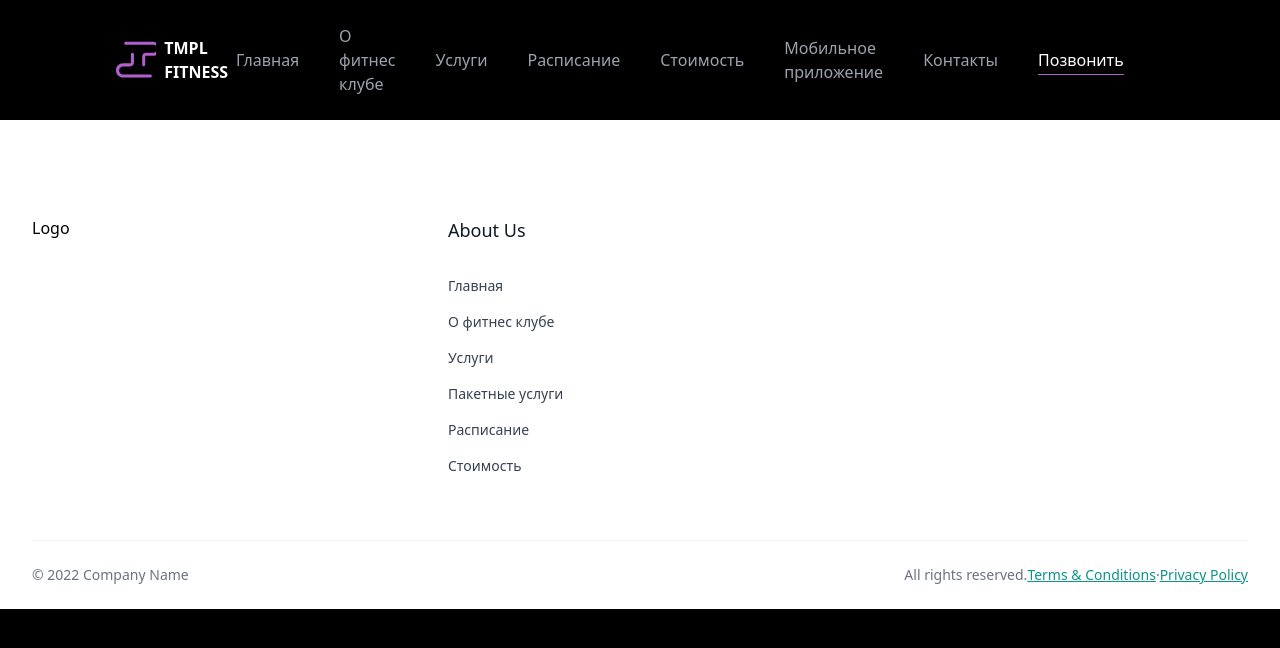
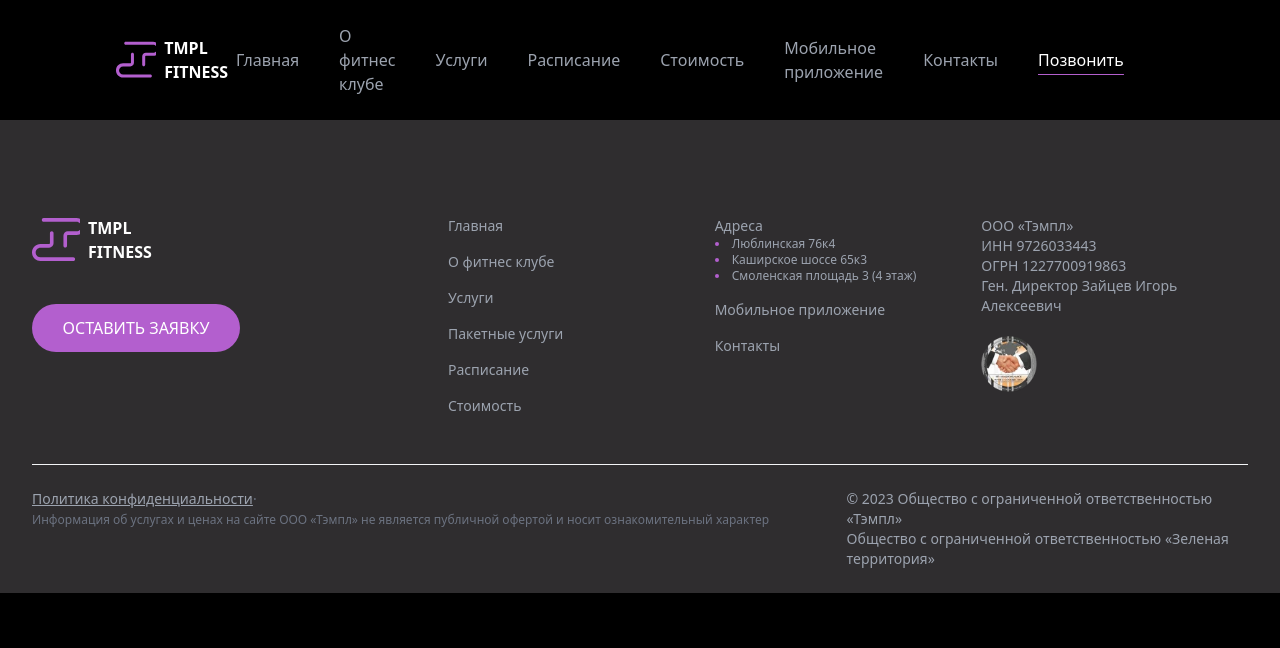
Before and after one commit to Urnesto/tmpl_fitnes, a React (Create React App) app: page / in a window 1280 px wide. Shown: the top 648 px of the page. Built offline with nearby package versions, Linux system fonts and the light colour scheme.

Commit message:
added footer

```diff
--- a/src/components/Footer/index.jsx
+++ b/src/components/Footer/index.jsx
@@ -1,5 +1,6 @@
 import React from "react";
-
+import { Logo } from "../Reusable/logo";
+import logonfs from "../../assets/images/logonfs.png";
 const homeLinks = [
   {
     id: "home",
@@ -26,55 +27,110 @@ const homeLinks = [
     title: "Стоимость",
   },
 ];
-
+const templLInks = [
+  { id: "templ", title: "ООО «Тэмпл»" },
+  { id: "Tin", title: "ИНН 9726033443" },
+  { id: "Ogrn", title: "ОГРН 1227700919863" },
+  { id: "Director", title: "Ген. Директор Зайцев Игорь Алексеевич" },
+];
+const adresLinks = [
+  {
+    id: "adres",
+    title: "Адреса",
+    subAdress: [
+      "Люблинская 76к4",
+      "Каширское шоссе 65к3",
+      "Смоленская площадь 3 (4 этаж)",
+    ],
+  },
+  { id: "mobile_app", title: "Мобильное приложение" },
+  { id: "contacts", title: "Контакты" },
+];
 const Footer = () => {
   return (
-    <footer class="bg-white">
-      <div class="mx-auto max-w-screen-xl px-4 pb-6 pt-16 sm:px-6 lg:px-8 lg:pt-24">
-        <div class="grid grid-cols-1 gap-8 lg:grid-cols-3">
+    <footer className="bg-tmpl-gray ">
+      <div className="mx-auto max-w-screen-xl px-4 pb-6 pt-16 sm:px-6 lg:px-8 lg:pt-24">
+        <div className="grid grid-cols-1 gap-8 lg:grid-cols-3">
           <div>
-            <p>Logo</p>
+            <div className="flex flex-row items-center justify-center lg:items-start lg:justify-normal">
+              <Logo size={"w-12 h-12"} />
+            </div>
+            <div className="flex items-center justify-center lg:items-start lg:justify-normal">
+              <button className="text-white my-5 lg:my-10 bg-tmpl-purple w-9/12 md:w-52 h-12 text-base uppercase rounded-3xl transition hover:bg-tmpl-purple/70">
+                оставить заявку
+              </button>
+            </div>
           </div>
-
-          <div class="grid grid-cols-1 gap-8 sm:grid-cols-2 md:grid-cols-4 lg:col-span-2">
-            <div class="text-center sm:text-left">
-              <p class="text-lg font-medium text-gray-900">About Us</p>
-              <ul class="mt-8 space-y-4 text-sm">
+          <div className="grid grid-cols-1 gap-18 sm:grid-cols-2 md:grid-cols-3 lg:col-span-2">
+            <div className="text-left mx-5 lg:mx-0">
+              <ul className="space-y-4 text-sm">
                 {homeLinks.map((home, index) => (
                   <li key={home.id}>
-                    <a class="text-gray-700 transition hover:text-gray-700/75">
+                    <a className="text-gray-400 transition hover:text-white">
                       {home.title}
                     </a>
                   </li>
                 ))}
-                <li></li>
               </ul>
+            </div>
+            <div className="text-left mx-5 lg:mx-0">
+              <ul className="space-y-4 text-sm">
+                {adresLinks.map((obj) => (
+                  <div key={obj.id}>
+                    <a className="text-gray-400 transition hover:text-white">
+                      {obj.title}
+                    </a>
+                    {obj.subAdress && (
+                      <ul className="list-disc text-tmpl-purple list-inside text-xs">
+                        {obj.subAdress.map((hobby, hobbyIndex) => (
+                          <li key={hobbyIndex}>
+                            <a className="text-gray-400">{hobby}</a>
+                          </li>
+                        ))}
+                      </ul>
+                    )}
+                  </div>
+                ))}
+              </ul>
+            </div>
+            <div className="text-left mx-5 lg:mx-0">
+              <ul className="text-sm">
+                {templLInks.map((templ, index) => (
+                  <li key={templ.id}>
+                    <a className="text-gray-400">{templ.title}</a>
+                  </li>
+                ))}
+              </ul>
+              <div className="mx-5 lg:mx-0">
+                <img className="w-14 h-14 my-5" src={logonfs}></img>
+              </div>
             </div>
           </div>
         </div>
 
-        <div class="mt-12 border-t border-gray-100 pt-6">
-          <div class="text-center sm:flex sm:justify-between sm:text-left">
-            <p class="text-sm text-gray-500">
-              <span class="block sm:inline">All rights reserved.</span>
-
+        <div className="mt-12 border-t border-gray-100 pt-6">
+          <div className="sm:flex sm:justify-between text-left">
+            <p className="text-sm text-gray-500">
               <a
-                class="inline-block text-teal-600 underline transition hover:text-teal-600/75"
+                className="inline-block text-gray-400 underline transition hover:text-white"
                 href="/"
               >
-                Terms & Conditions
+                Политика конфиденциальности
               </a>
               <span>&middot;</span>
-              <a
-                class="inline-block text-teal-600 underline transition hover:text-teal-600/75"
-                href="/"
-              >
-                Privacy Policy
+              <a className="inline-block text-gray-500 text-xs" href="/">
+                Информация об услугах и ценах на сайте ООО «Тэмпл» не является
+                публичной офертой и носит ознакомительный характер
               </a>
             </p>
-            <p class="mt-4 text-sm text-gray-500 sm:order-first sm:mt-0">
-              &copy; 2022 Company Name
-            </p>
+            <div className="text-gray-400 mt-4 text-sm sm:order-last sm:mt-0 ">
+              <p>
+                &copy; 2023 Общество с ограниченной ответственностью «Тэмпл»
+              </p>
+              <p>
+                Общество с ограниченной ответственностью «Зеленая территория»
+              </p>
+            </div>
           </div>
         </div>
       </div>
--- a/src/components/Reusable/logo.jsx
+++ b/src/components/Reusable/logo.jsx
@@ -1,11 +1,13 @@
 import logo from "../../assets/images/logo.svg";
 
-export const Logo= ({size}) =>{
-        return  <>
-         <img src={logo} className={size} />
-        <div className="mx-2 flex flex-col text-base text-white font-semibold">
-          <a>TMPL</a>
-          <a>FITNESS</a>
-        </div>
+export const Logo = ({ size }) => {
+  return (
+    <>
+      <img src={logo} className={size} />
+      <div className="mx-2 flex flex-col text-base text-white font-extrabold ">
+        <a>TMPL</a>
+        <a>FITNESS</a>
+      </div>
     </>
-}
+  );
+};
--- a/tailwind.config.js
+++ b/tailwind.config.js
@@ -18,6 +18,7 @@ module.exports = {
         },
         tmpl: {
           purple: "#B35FCE",
+          gray: "#2F2D2F",
         },
       },
     },
```
Also changed, not shown: src/assets/images/logonfs.png (added).
